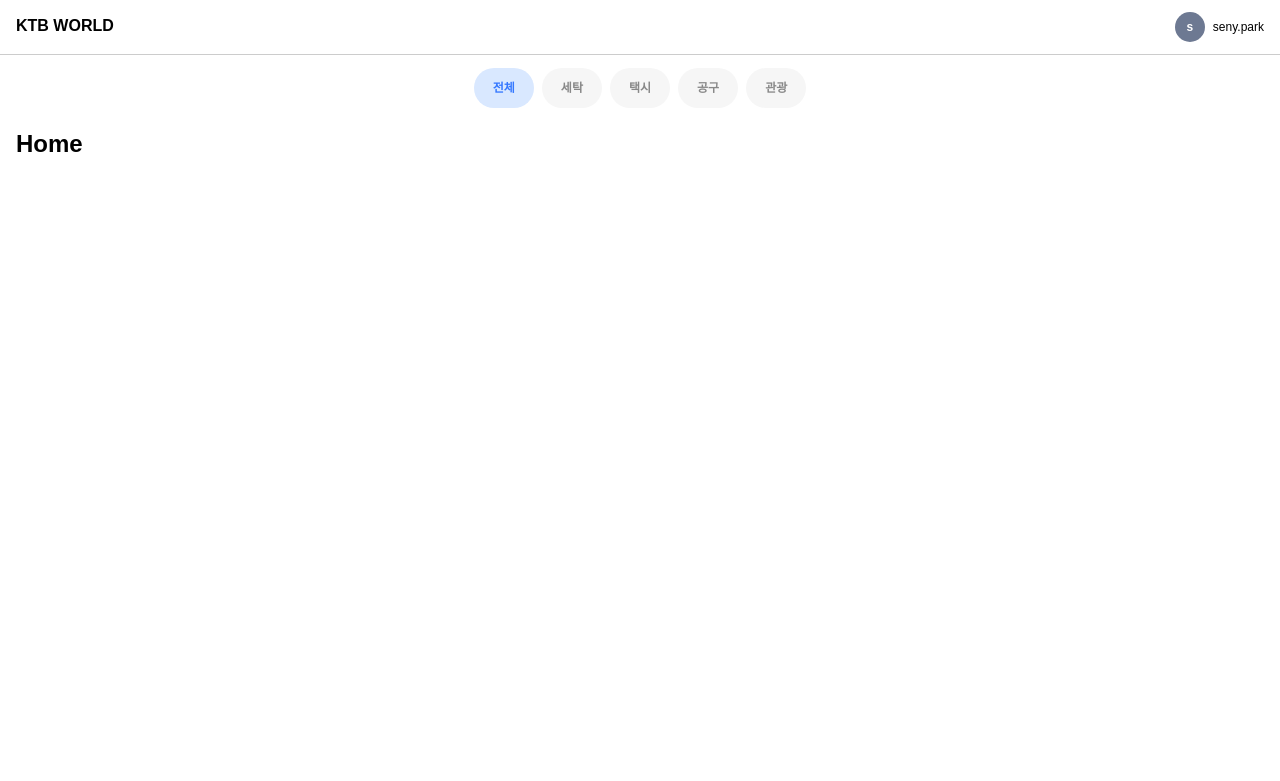
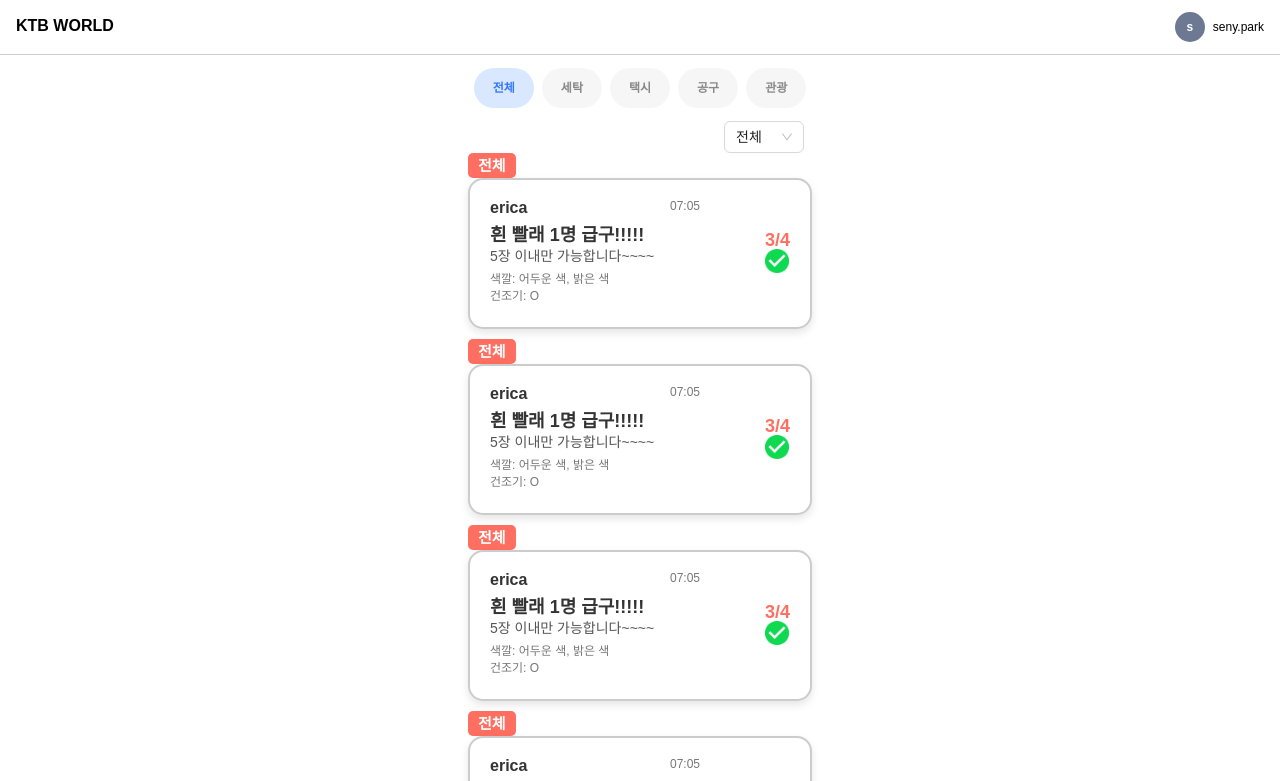
Before and after one commit to SingTangLab/ktb-world-fe, a React (Create React App) app: page / in a window 1280 px wide. Shown: the top 781 px of the page. Built offline with nearby package versions, Linux system fonts and the light colour scheme; a web font is replaced by a local one.

Commit message:
✨ 카테고리, 티켓 컴포넌트 병합

```diff
--- a/src/components/SelectBar.jsx
+++ b/src/components/SelectBar.jsx
@@ -1,18 +1,27 @@
 import styled from 'styled-components'
 import { SelectState } from './SelectState'
 
-export function SelectBar() {
+export function SelectBar({ title }) {
   return (
     <Container>
+      {/* <Title>{title}</Title> */}
       <SelectState />
     </Container>
   )
 }
 
+const Title = styled.h2`
+  font-size: 24px;
+  font-weight: 600;
+`
+
 const Container = styled.div`
   width: 360px;
-  padding: 0 10px;
+  margin-top: 5px;
+  padding: 0 16px;
+  box-sizing: border-box;
   display: flex;
+  /* justify-content: space-between; */
   justify-content: flex-end;
   align-items: center;
 `
--- a/src/components/Ticket.jsx
+++ b/src/components/Ticket.jsx
@@ -9,7 +9,7 @@ export default function Ticket() {
   const isLaundry = pathname.includes('/laundry')
   const isTaxi = pathname.includes('/taxi')
   const isGonggu = pathname.includes('/gonggu')
-
+  // TODO: 전체 페이지에서 세탁기, 택시, 공구 각각의 제목 붙여주는 방식으로 변경
   const title = isLaundry
     ? '세탁기'
     : isTaxi
--- a/src/pages/Gonggu.jsx
+++ b/src/pages/Gonggu.jsx
@@ -2,13 +2,14 @@ import styled from 'styled-components'
 import { ContentContainer } from './Laundry'
 import { SelectBar } from '../components/SelectBar'
 import Ticket from '../components/Ticket'
+import { SelectState } from '../components/SelectState'
 
 export function Gonggu() {
   return (
     <ContentContainer>
-      <SelectBar />
+      <SelectBar title='공동구매' />
       <GongguContainer>
-        <GongguTitle>Gonggu</GongguTitle>
+        {/* <GongguTitle>공동구매</GongguTitle> */}
         <Ticket />
       </GongguContainer>
     </ContentContainer>
@@ -16,7 +17,10 @@ export function Gonggu() {
 }
 
 const GongguContainer = styled.div`
-  padding: 16px;
+  padding: 0px 16px 16px;
+  display: flex;
+  flex-direction: column;
+  gap: 10px;
 `
 
 const GongguTitle = styled.h2`
--- a/src/pages/Home.jsx
+++ b/src/pages/Home.jsx
@@ -1,16 +1,33 @@
 import styled from 'styled-components'
+import { SelectBar } from '../components/SelectBar'
+import Ticket from '../components/Ticket'
 
 export function Home() {
+  const tickets = Array.from({ length: 10 }) // Creates an array with 10 undefined elements
   return (
-    <HomeContainer>
-      <HomeTitle>Home</HomeTitle>
-    </HomeContainer>
+    <ContentContainer>
+      <SelectBar />
+      <HomeContainer>
+        {tickets.map((_, index) => (
+          <Ticket key={index} />
+        ))}
+      </HomeContainer>
+    </ContentContainer>
   )
 }
 
+export const ContentContainer = styled.div`
+  display: flex;
+  flex-direction: column;
+  justify-content: center;
+  align-items: center;
+`
+
 const HomeContainer = styled.div`
-  margin: 0 auto;
-  padding: 16px;
+  padding: 0px 16px 16px;
+  display: flex;
+  flex-direction: column;
+  gap: 10px;
 `
 
 const HomeTitle = styled.h2`
--- a/src/pages/Laundry.jsx
+++ b/src/pages/Laundry.jsx
@@ -9,7 +9,6 @@ export function Laundry() {
     <ContentContainer>
       <SelectBar />
       <LaundryContainer>
-        <LaundryTitle>Laundry</LaundryTitle>
         {tickets.map((_, index) => (
           <Ticket key={index} />
         ))}
@@ -26,7 +25,10 @@ export const ContentContainer = styled.div`
 `
 
 const LaundryContainer = styled.div`
-  padding: 16px;
+  padding: 0px 16px 16px;
+  display: flex;
+  flex-direction: column;
+  gap: 10px;
 `
 
 const LaundryTitle = styled.h2`
--- a/src/pages/Taxi.jsx
+++ b/src/pages/Taxi.jsx
@@ -8,7 +8,6 @@ export function Taxi() {
     <ContentContainer>
       <SelectBar />
       <TaxiContainer>
-        <TaxiTitle>Taxi</TaxiTitle>
         <Ticket />
       </TaxiContainer>
     </ContentContainer>
@@ -16,7 +15,10 @@ export function Taxi() {
 }
 
 const TaxiContainer = styled.div`
-  padding: 16px;
+  padding: 0px 16px 16px;
+  display: flex;
+  flex-direction: column;
+  gap: 10px;
 `
 
 const TaxiTitle = styled.h2`
--- a/src/styles/Ticket.module.css
+++ b/src/styles/Ticket.module.css
@@ -11,7 +11,7 @@
 }
 
 .container {
-  margin-top: 10px;
+  /* margin-top: 10px; */
   height: fit-content;
 }
 
```
